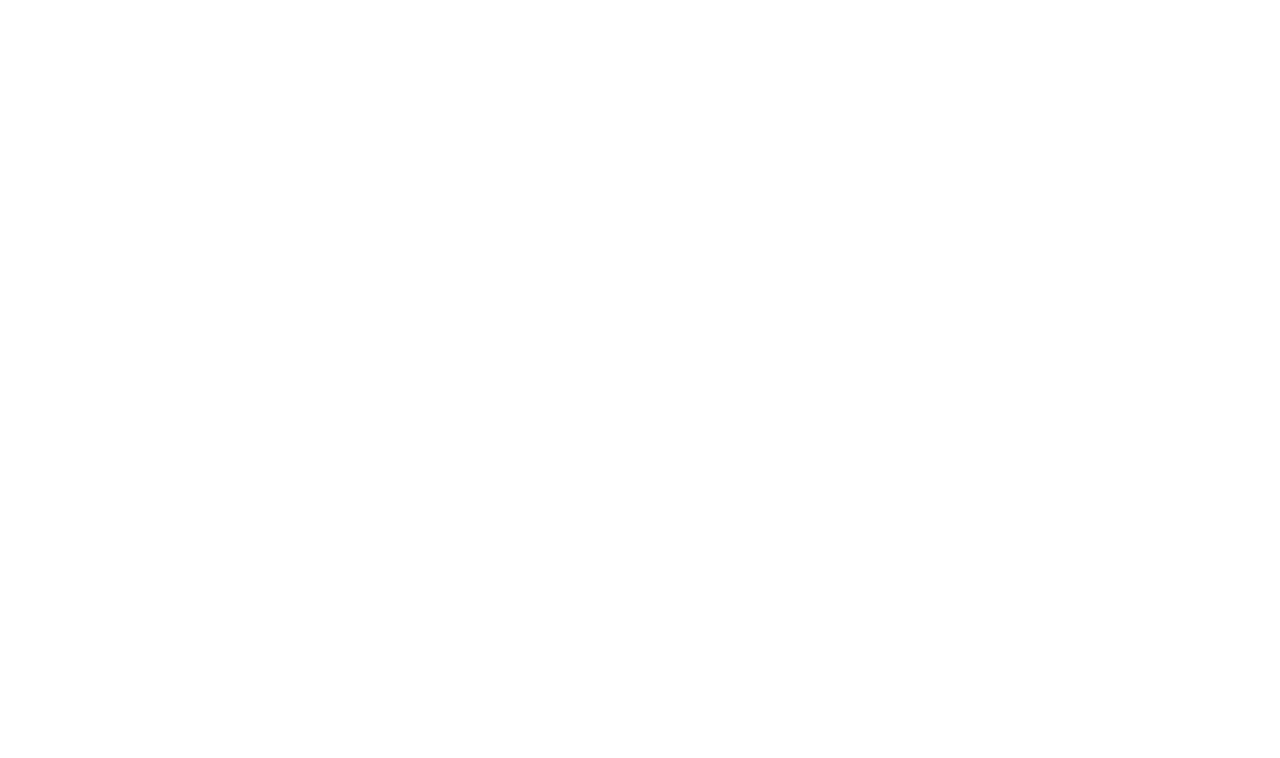
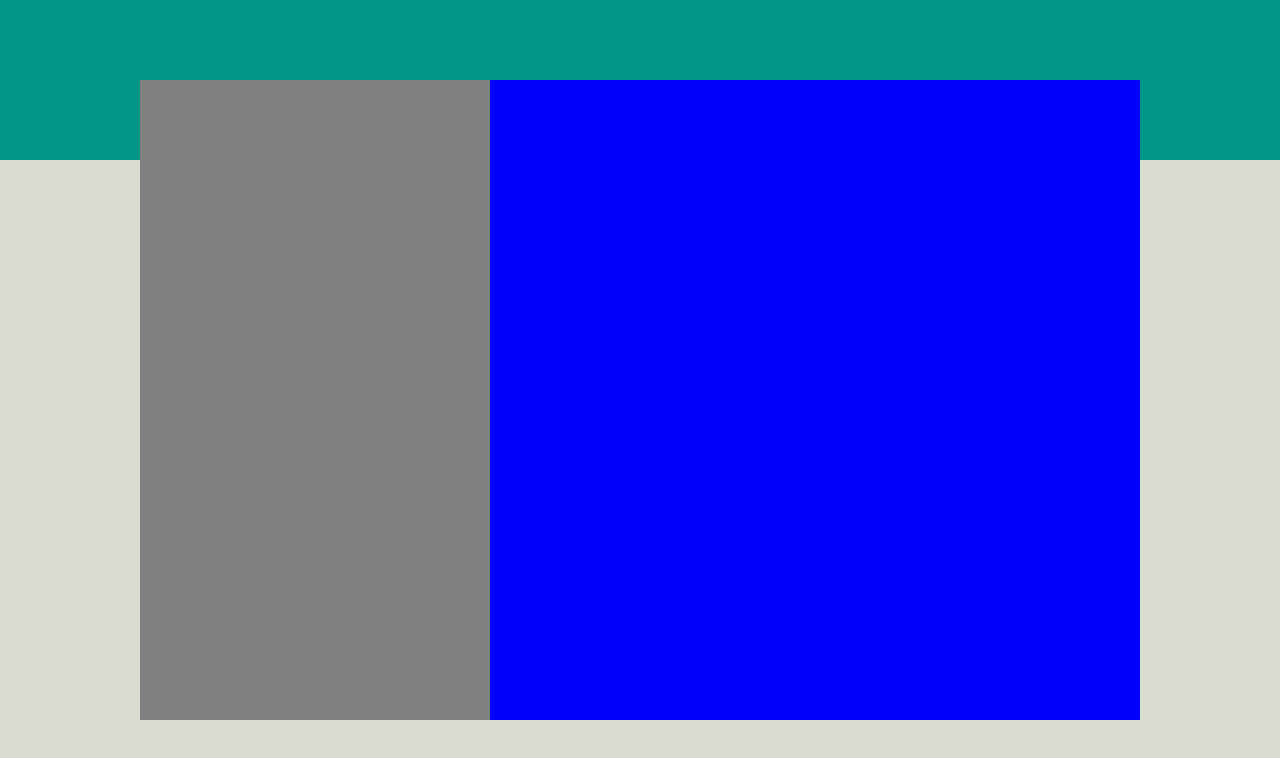
Before and after one commit to mcspe/vue-boolzapp, a plain HTML site: page milestone1/index.html in a window 1280 px wide. Drawn offline with Linux system fonts and the light colour scheme.

Commit message:
[add] general structure

```diff
--- a/milestone1/css/style.css
+++ b/milestone1/css/style.css
@@ -0,0 +1,37 @@
+/* RESET */
+  *{
+    margin: 0;
+    padding: 0;
+    box-sizing: border-box;
+  }
+
+/* GENERALI */
+  body{
+    background: rgb(0,150,136);
+    background: linear-gradient(rgb(0,150,136) 20%, rgb(218,219,211) 20%);
+  }
+
+/* MAIN */
+  .wrapper{
+    width: 80%;
+    max-width: 1000px;
+    height: 80vh;
+    margin: 10vh auto;
+    background-color: white; /* debug purpose */
+  }
+
+  /* LEFT NAV */
+    main .left-nav{
+      width: 35%;
+      float: left;
+      height: 100%;
+      background-color: grey; /* debug purpose */
+    }
+    /* /LEFT NAV */
+
+    /* CHATS */
+    main .chats{
+      height: 100%;
+      background-color: blue; /* debug purpose */
+    }
+    /* /CHATS */
--- a/milestone1/index.html
+++ b/milestone1/index.html
@@ -13,6 +13,12 @@
   <title>VUE BOOLZAPP</title>
 </head>
 <body>
+  <main class="wrapper" id="app">
+    <section class="left-nav"></section>
+    <section class="chats">
+
+    </section>
+  </main>
   <script type="module" src="./js/script.js"></script>
 </body>
 </html>
```
Also changed, not shown: img/avatar_8.jpg, img/avatar_io.jpg.
